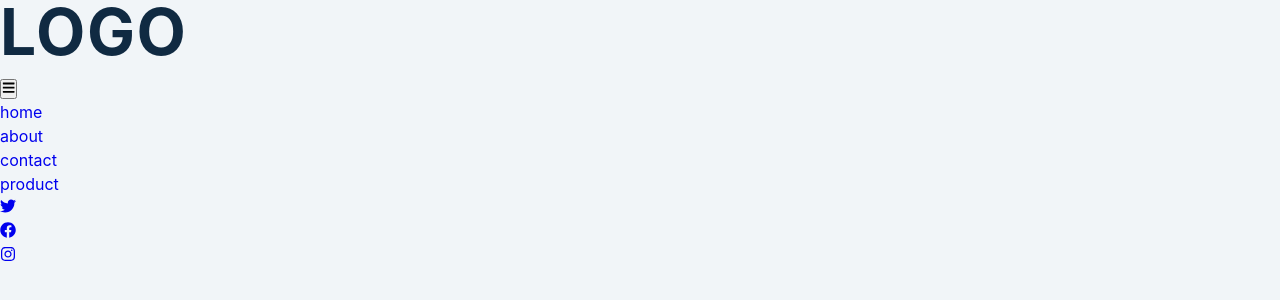
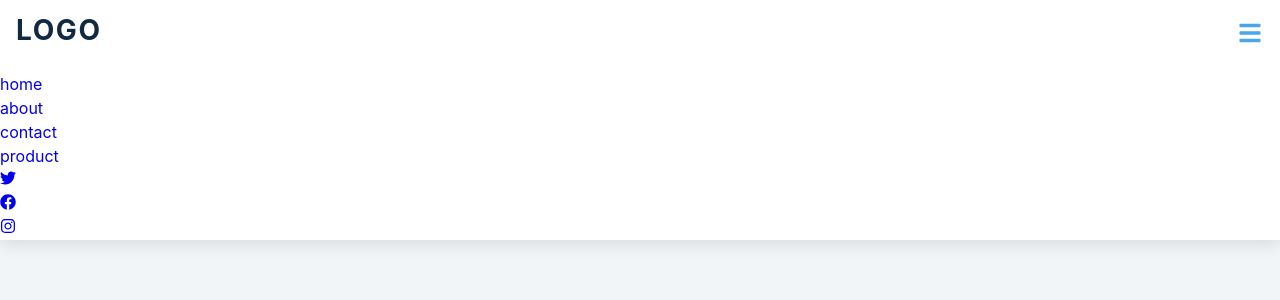
Before and after one commit to vk0808/navbar, a React (Create React App) app: page / in a window 1280 px wide. Shown: the top 300 px of the page. Built offline with nearby package versions, Linux system fonts and the light colour scheme.

Commit message:
added navbar header styles

```diff
--- a/src/Navbar.js
+++ b/src/Navbar.js
@@ -6,7 +6,7 @@ const Navbar = () => {
     <nav>
       <div className="nav-center">
       <div className="nav-header">
-        <h1>LOGO</h1>
+        <h3 className="logo">LOGO</h3>
         <button className="nav-toggle">
           <FaBars />
         </button>
--- a/src/styles.css
+++ b/src/styles.css
@@ -133,3 +133,27 @@ p {
     width: 95vw;
   }
 }
+
+/*
+===============
+Navbar
+===============
+*/
+nav {
+  background: var(--clr-white);
+  box-shadow: var(--light-shadow);
+}
+.nav-header {
+  display: flex;
+  align-items: center;
+  justify-content: space-between;
+  padding: 1rem;
+}
+.nav-toggle {
+  font-size: 1.5rem;
+  color: var(--clr-primary-5);
+  background: transparent;
+  border-color: transparent;
+  transition: var(--transition);
+  cursor: pointer;
+}
```
